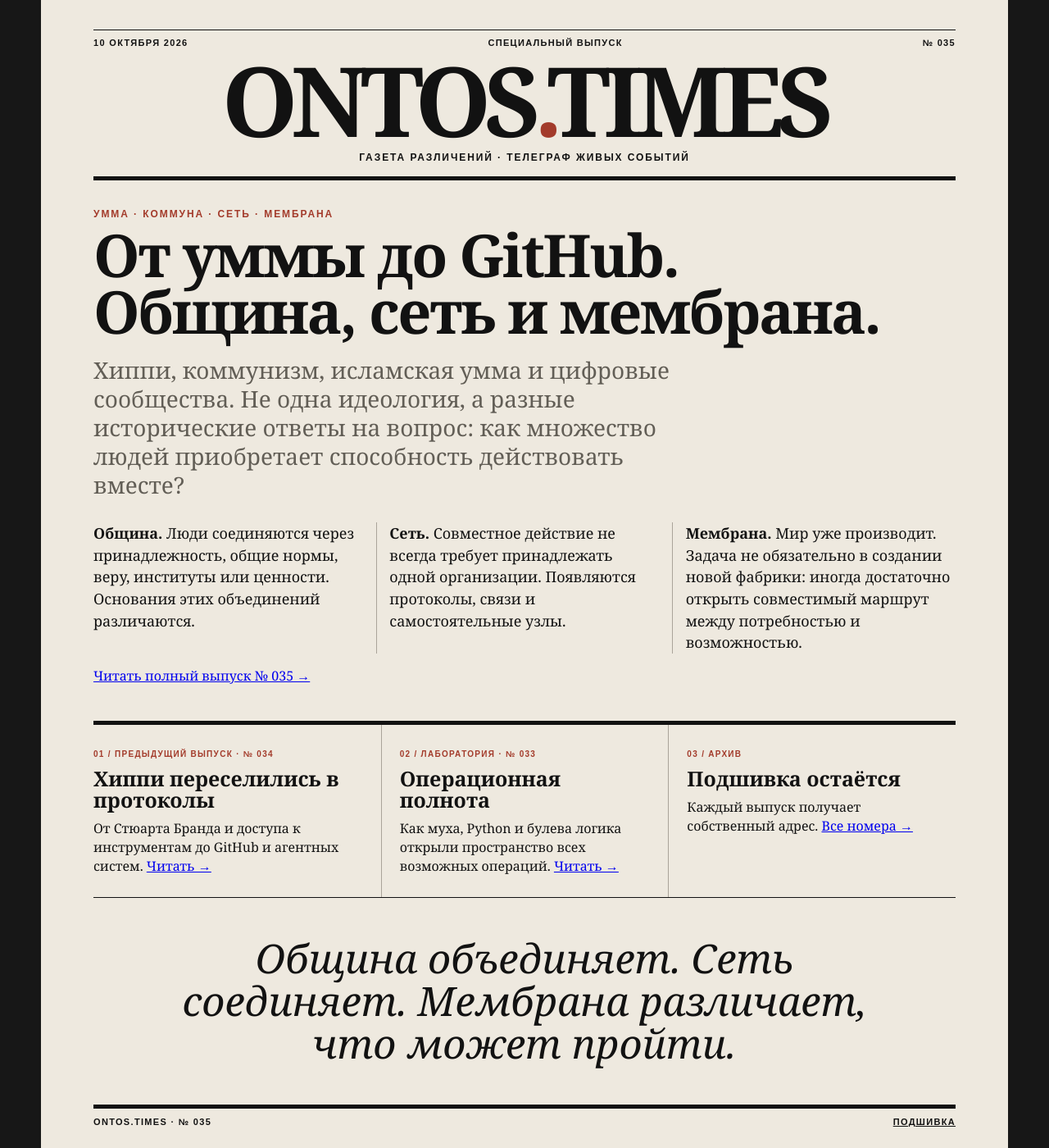
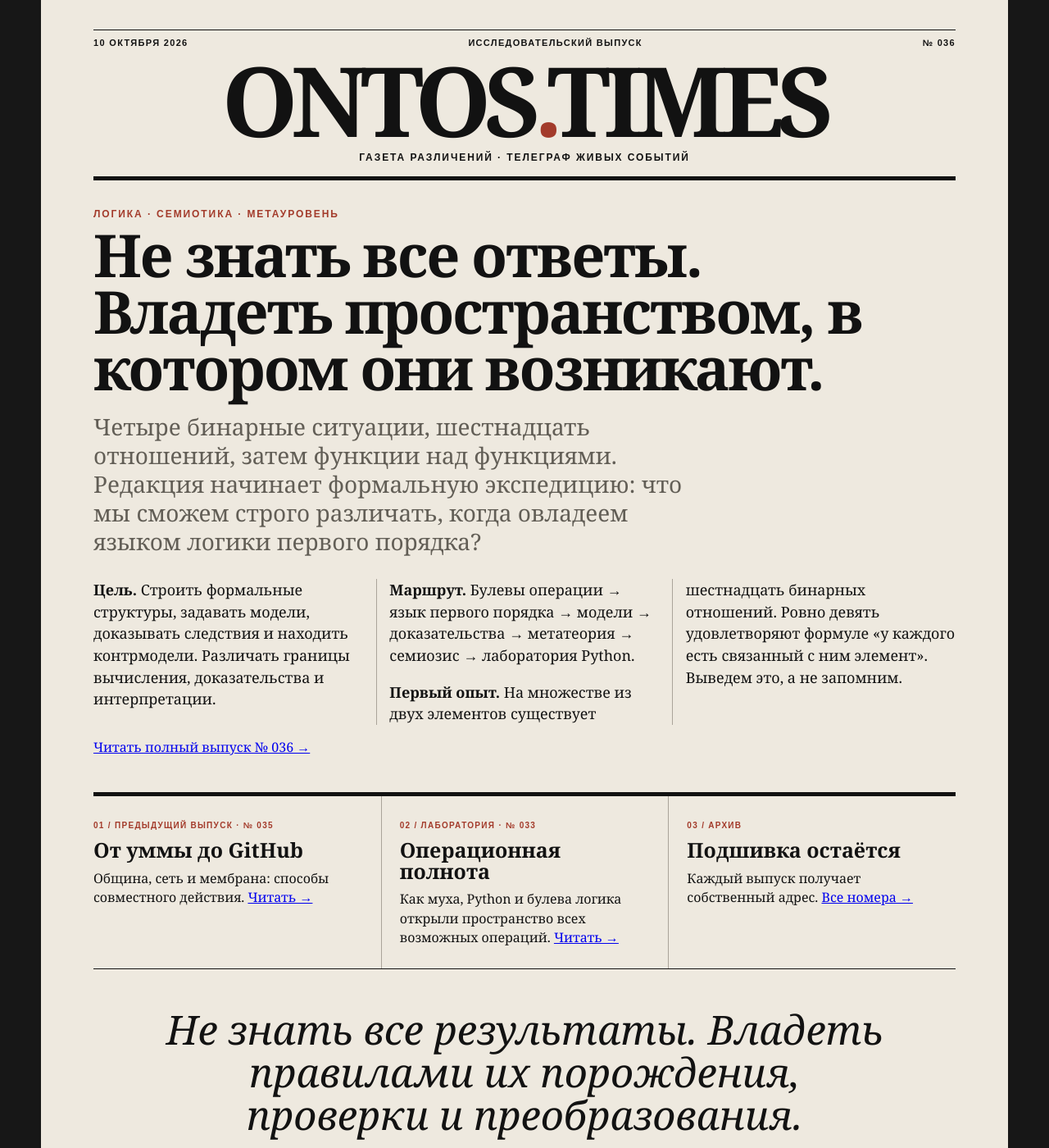
Before and after one commit to OntosLive/Ontos.Times, a Jekyll site: the page index.html, which Jekyll copies as it is, in a window 1280 px wide and 1400 px high. Shown: the whole window at 82% size. Built offline with Jekyll 4.4.1, drawn with Linux system fonts in a browser that asks for light colours.

Commit message:
Feature ONTOS.TIMES #036 on front page

```diff
--- a/index.html
+++ b/index.html
@@ -3,37 +3,37 @@
 <head>
 <meta charset="utf-8">
 <meta name="viewport" content="width=device-width,initial-scale=1">
-<meta name="description" content="ONTOS.TIMES №035. От уммы до GitHub: община, сеть и мембрана.">
-<title>ONTOS.TIMES — От уммы до GitHub</title>
+<meta name="description" content="ONTOS.TIMES №036. Не знать все ответы. Владеть пространством, в котором они возникают.">
+<title>ONTOS.TIMES — Формальная экспедиция</title>
 <link rel="stylesheet" href="styles.css">
 </head>
 <body>
 <header class="masthead">
 <div class="rule"></div>
-<div class="meta"><span>10 ОКТЯБРЯ 2026</span><span>СПЕЦИАЛЬНЫЙ ВЫПУСК</span><span>№ 035</span></div>
+<div class="meta"><span>10 ОКТЯБРЯ 2026</span><span>ИССЛЕДОВАТЕЛЬСКИЙ ВЫПУСК</span><span>№ 036</span></div>
 <h1>ONTOS<span>.</span>TIMES</h1>
 <p class="tagline">Газета различений · Телеграф живых событий</p>
 <div class="rule heavy"></div>
 </header>
 <main>
 <article class="lead">
-<p class="kicker">УММА · КОММУНА · СЕТЬ · МЕМБРАНА</p>
-<h2>От уммы до GitHub. Община, сеть и мембрана.</h2>
-<p class="deck">Хиппи, коммунизм, исламская умма и цифровые сообщества. Не одна идеология, а разные исторические ответы на вопрос: как множество людей приобретает способность действовать вместе?</p>
+<p class="kicker">ЛОГИКА · СЕМИОТИКА · МЕТАУРОВЕНЬ</p>
+<h2>Не знать все ответы. Владеть пространством, в котором они возникают.</h2>
+<p class="deck">Четыре бинарные ситуации, шестнадцать отношений, затем функции над функциями. Редакция начинает формальную экспедицию: что мы сможем строго различать, когда овладеем языком логики первого порядка?</p>
 <div class="columns">
-<p><strong>Община.</strong> Люди соединяются через принадлежность, общие нормы, веру, институты или ценности. Основания этих объединений различаются.</p>
-<p><strong>Сеть.</strong> Совместное действие не всегда требует принадлежать одной организации. Появляются протоколы, связи и самостоятельные узлы.</p>
-<p><strong>Мембрана.</strong> Мир уже производит. Задача не обязательно в создании новой фабрики: иногда достаточно открыть совместимый маршрут между потребностью и возможностью.</p>
+<p><strong>Цель.</strong> Строить формальные структуры, задавать модели, доказывать следствия и находить контрмодели. Различать границы вычисления, доказательства и интерпретации.</p>
+<p><strong>Маршрут.</strong> Булевы операции → язык первого порядка → модели → доказательства → метатеория → семиозис → лаборатория Python.</p>
+<p><strong>Первый опыт.</strong> На множестве из двух элементов существует шестнадцать бинарных отношений. Ровно девять удовлетворяют формуле «у каждого есть связанный с ним элемент». Выведем это, а не запомним.</p>
 </div>
-<p><a href="archive/035/">Читать полный выпуск № 035 →</a></p>
+<p><a href="archive/036/">Читать полный выпуск № 036 →</a></p>
 </article>
 <section class="dispatches">
-<article><span>01 / ПРЕДЫДУЩИЙ ВЫПУСК · № 034</span><h3>Хиппи переселились в протоколы</h3><p>От Стюарта Бранда и доступа к инструментам до GitHub и агентных систем. <a href="archive/034/">Читать →</a></p></article>
+<article><span>01 / ПРЕДЫДУЩИЙ ВЫПУСК · № 035</span><h3>От уммы до GitHub</h3><p>Община, сеть и мембрана: способы совместного действия. <a href="archive/035/">Читать →</a></p></article>
 <article><span>02 / ЛАБОРАТОРИЯ · № 033</span><h3>Операционная полнота</h3><p>Как муха, Python и булева логика открыли пространство всех возможных операций. <a href="archive/033/">Читать →</a></p></article>
 <article><span>03 / АРХИВ</span><h3>Подшивка остаётся</h3><p>Каждый выпуск получает собственный адрес. <a href="archive/">Все номера →</a></p></article>
 </section>
-<blockquote>Община объединяет. Сеть соединяет. Мембрана различает, что может пройти.</blockquote>
+<blockquote>Не знать все результаты. Владеть правилами их порождения, проверки и преобразования.</blockquote>
 </main>
-<footer><span>ONTOS.TIMES · № 035</span><span><a href="archive/" style="color:inherit">Подшивка</a></span></footer>
+<footer><span>ONTOS.TIMES · № 036</span><span><a href="archive/" style="color:inherit">Подшивка</a></span></footer>
 </body>
 </html>
```
